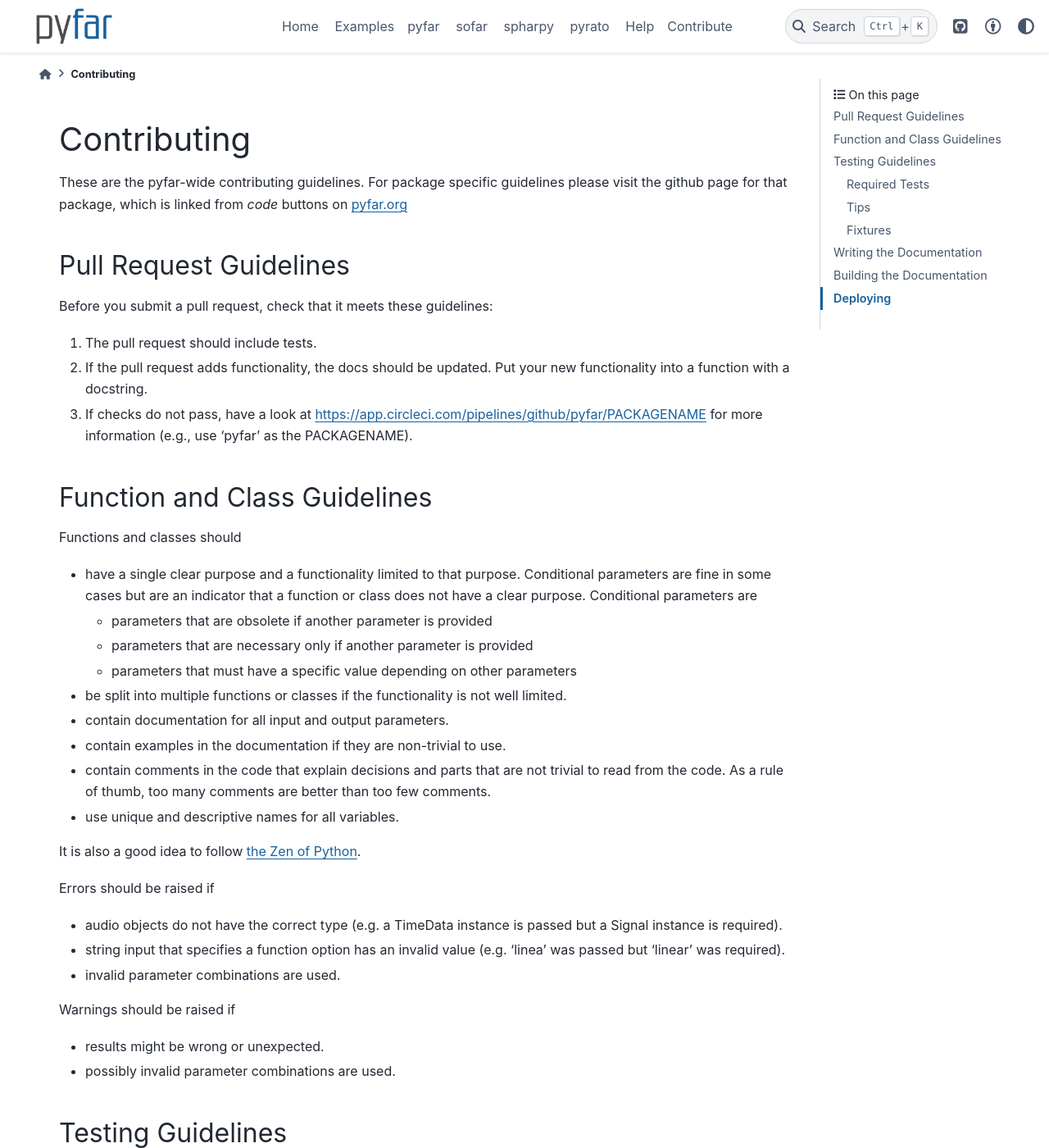
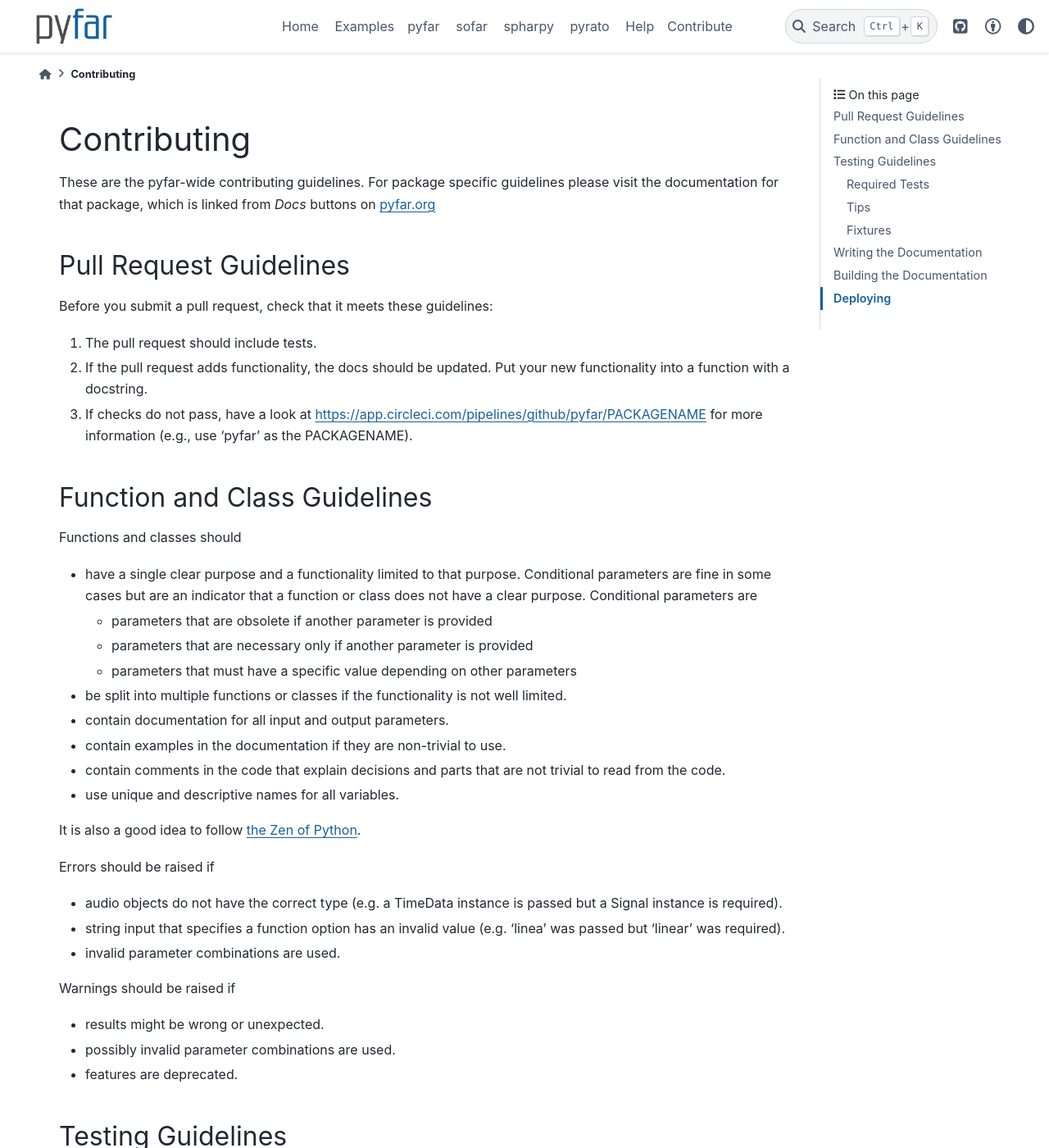
Before and after one commit to pyfar/gallery, a Sphinx documentation site: the page built from docs/community/contributing.rst, in a window 1280 px wide and 1400 px high. Shown: the whole window at 82% size. Built offline with Sphinx 7.4.7 and the PyData theme 0.15.4, drawn with Linux system fonts in a browser that asks for light colours; pages that are not in the unit, such as notebooks, are missing from menus; some of the changed text lies outside the part shown.

Commit message:
changes according to review from pingelit

```diff
--- a/docs/community/contributing.rst
+++ b/docs/community/contributing.rst
@@ -4,7 +4,7 @@
 Contributing
 ============
 
-These are the pyfar-wide contributing guidelines. For package specific guidelines please visit the github page for that package, which is linked from *code* buttons on `pyfar.org <https://pyfar.org>`_
+These are the pyfar-wide contributing guidelines. For package specific guidelines please visit the documentation for that package, which is linked from *Docs* buttons on `pyfar.org <https://pyfar.org>`_
 
 Pull Request Guidelines
 -----------------------
@@ -29,7 +29,7 @@ Functions and classes should
 * be split into multiple functions or classes if the functionality is not well limited.
 * contain documentation for all input and output parameters.
 * contain examples in the documentation if they are non-trivial to use.
-* contain comments in the code that explain decisions and parts that are not trivial to read from the code. As a rule of thumb, too many comments are better than too few comments.
+* contain comments in the code that explain decisions and parts that are not trivial to read from the code.
 * use unique and descriptive names for all variables.
 
 It is also a good idea to follow `the Zen of Python <https://peps.python.org/pep-0020/>`_.
@@ -44,6 +44,7 @@ Warnings should be raised if
 
 * results might be wrong or unexpected.
 * possibly invalid parameter combinations are used.
+* features are deprecated.
 
 
 Testing Guidelines
--- a/docs/community/index.rst
+++ b/docs/community/index.rst
@@ -17,7 +17,7 @@ community for the acoustics research community. We welcome any contributions
       ^^^^
       The best way for any feedback, bug reports, and feature request is to
       open a new issue on GitHub. The GitHub projects are linked through the
-      Code buttons on `pyfar.org <https://pyfar.org>`_.
+      `Code` buttons on `pyfar.org <https://pyfar.org>`_.
 
    .. grid-item-card::
       :text-align: justify
@@ -27,7 +27,7 @@ community for the acoustics research community. We welcome any contributions
 
       If you want to add code or documentation, a good starting point for ideas
       are the issues on GitHub. The GitHub projects are linked through the
-      Code buttons `pyfar.org <https://pyfar.org>`_. If you have own ideas for contributions, may it be
+      `Code` buttons `pyfar.org <https://pyfar.org>`_. If you have own ideas for contributions, may it be
       code, or other things, it would be best to get in touch through `Slack <https://join.slack.com/t/pyfar/shared_invite/zt-2eacdhww2-iUiPnh_wuqg2zD939wL4kw>`_
       or info@pyfar.org. Before starting, please have a look at the guidelines below.
 
--- a/docs/help/installation.rst
+++ b/docs/help/installation.rst
@@ -20,7 +20,7 @@ Reading and writing audio files is supported through `SoundFile`_, which is base
 Best practice
 =============
 
-We recommend to install pyfar into a python environment to avoid conflicts with already installed packages. The example below uses the `Anaconda`_ package manager. To create a new environment run
+We recommend to install pyfar into a virtual python environment to avoid conflicts with already installed packages. The example below uses the `Anaconda`_ package manager. To create a new environment run
 
 .. code-block:: console
 
--- a/docs/help/trouble_shooting.rst
+++ b/docs/help/trouble_shooting.rst
@@ -25,7 +25,7 @@ Reading and writing audio files is supported through `SoundFile`_, which is base
 A pyfar package is installed but can not be imported
 ====================================================
 
-Make sure that you have selected the correct Python environment in which you installed pyfar. If you are using conda, you can activate an environment by
+Make sure that you have selected the correct virtual Python environment in which you installed pyfar. If you are using conda, you can activate an environment by
 
 .. code-block:: console
 
```
Also changed, not shown: other parts of docs/community/contributing.rst (+2 -2 lines).
